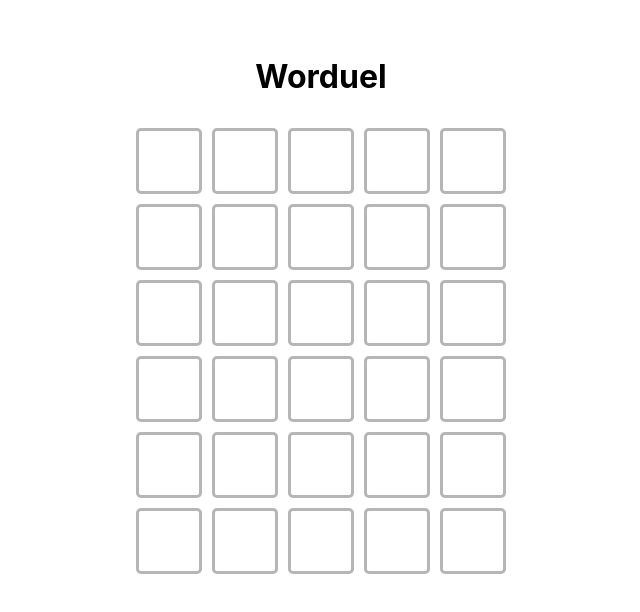
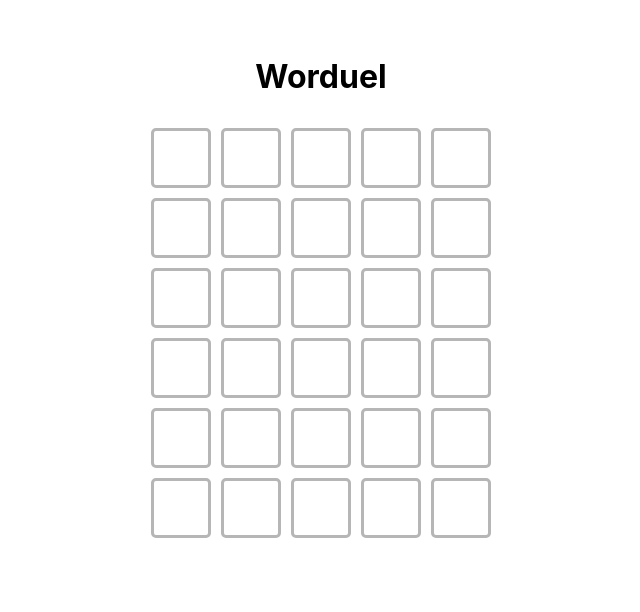
Before and after one commit to justinroche/worduel, a Vue app in the folder client/: page / in a window 1280 px wide. Shown: the top 612 px of the page, without its empty margins (319-959 px from the left). Built offline with nearby package versions, Linux system fonts and the light colour scheme.

Commit message:
Implement guess results

```diff
--- a/client/src/components/GameCell.vue
+++ b/client/src/components/GameCell.vue
@@ -1,25 +1,47 @@
 <script setup lang="ts">
 const props = defineProps<{
   letter: string
+  result: string
 }>()
+
+if (props.result) {
+  console.log(props.result)
+}
 </script>
 
 <template>
-  <div class="card">
+  <div class="card" :class="props.result">
     {{ props.letter }}
   </div>
 </template>
 
 <style scoped>
 .card {
+  font-weight: 600;
   border: 3px solid #b6b6b6;
   border-radius: 5px;
+  box-sizing: border-box;
   height: 60px;
   width: 60px;
   margin: 5px;
   display: flex;
   align-items: center;
   justify-content: center;
-  font-size: 24px;
+  font-size: 28px;
+}
+
+.correct {
+  background-color: #64b35d;
+  border: 0px;
+}
+
+.misplaced {
+  background-color: #d4bc51;
+  border: 0px;
+}
+
+.incorrect {
+  background-color: #787c7e;
+  border: 0px;
 }
 </style>
--- a/client/src/components/GameRow.vue
+++ b/client/src/components/GameRow.vue
@@ -7,6 +7,7 @@
     row: number
     letters: string[]
   }
+  results: string[]
   guessNumber: number
 }>()
 
@@ -25,7 +26,12 @@
 
 <template>
   <div class="row">
-    <game-cell v-for="(letter, index) in guess" :key="index" :letter="letter" />
+    <game-cell
+      v-for="(letter, index) in guess"
+      :key="index"
+      :letter="letter"
+      :result="results[index] ? results[index] : 'empty'"
+    />
   </div>
 </template>
 
--- a/client/src/components/GameTable.vue
+++ b/client/src/components/GameTable.vue
@@ -2,12 +2,14 @@
 import { ref, reactive, onMounted } from 'vue'
 import GameRow from './GameRow.vue'
 
-const secretWord = 'APPLE' // Replace with the actual secret word
+const secretWord = 'APPLE'
 const currentGuess = reactive({
   row: 0,
   letters: ['', '', '', '', ''],
 })
 const guesses = ref<string[][]>([])
+const results = ref<string[][]>([])
+const gameState = ref('playing')
 
 const handleKeyPress = (event: KeyboardEvent) => {
   console.log(event.key)
@@ -15,10 +17,14 @@
   if (currentGuess.row >= 6) return
 
   if (event.key === 'Enter') {
-    if (currentGuess.letters.join('') === secretWord) {
-      alert('Congratulations! You guessed the word!')
-    } else {
+    if (currentGuess.letters.join('').length !== 5) return
+    else {
+      if (currentGuess.letters.join('') === secretWord) {
+        gameState.value = 'solved'
+      }
+
       guesses.value.push([...currentGuess.letters])
+      results.value.push(getResults(currentGuess.letters, secretWord))
       currentGuess.row++
       currentGuess.letters = ['', '', '', '', '']
     }
@@ -39,6 +45,37 @@
   }
 }
 
+function getResults(guess: string[], secretWord: string) {
+  let results: string[] = []
+  let secretWordArr = secretWord.split('')
+
+  // Label correct letters
+  for (let i = 0; i < guess.length; i++) {
+    if (guess[i] === secretWordArr[i]) {
+      results[i] = 'correct'
+      secretWordArr[i] = ''
+    }
+  }
+
+  // Label misplaced letters
+  for (let i = 0; i < guess.length; i++) {
+    if (results[i]) continue
+    if (secretWordArr.includes(guess[i])) {
+      results[i] = 'misplaced'
+      secretWordArr[secretWordArr.indexOf(guess[i])] = ''
+    }
+  }
+
+  // Label incorrect letters
+  for (let i = 0; i < guess.length; i++) {
+    if (!results[i]) {
+      results[i] = 'incorrect'
+    }
+  }
+
+  return results
+}
+
 onMounted(() => {
   window.addEventListener('keyup', handleKeyPress)
 })
@@ -51,6 +88,7 @@
       :key="row - 1"
       :currentGuess="currentGuess"
       :guessNumber="row - 1"
+      :results="results[row - 1] ? results[row - 1] : []"
     />
   </div>
 </template>
```
